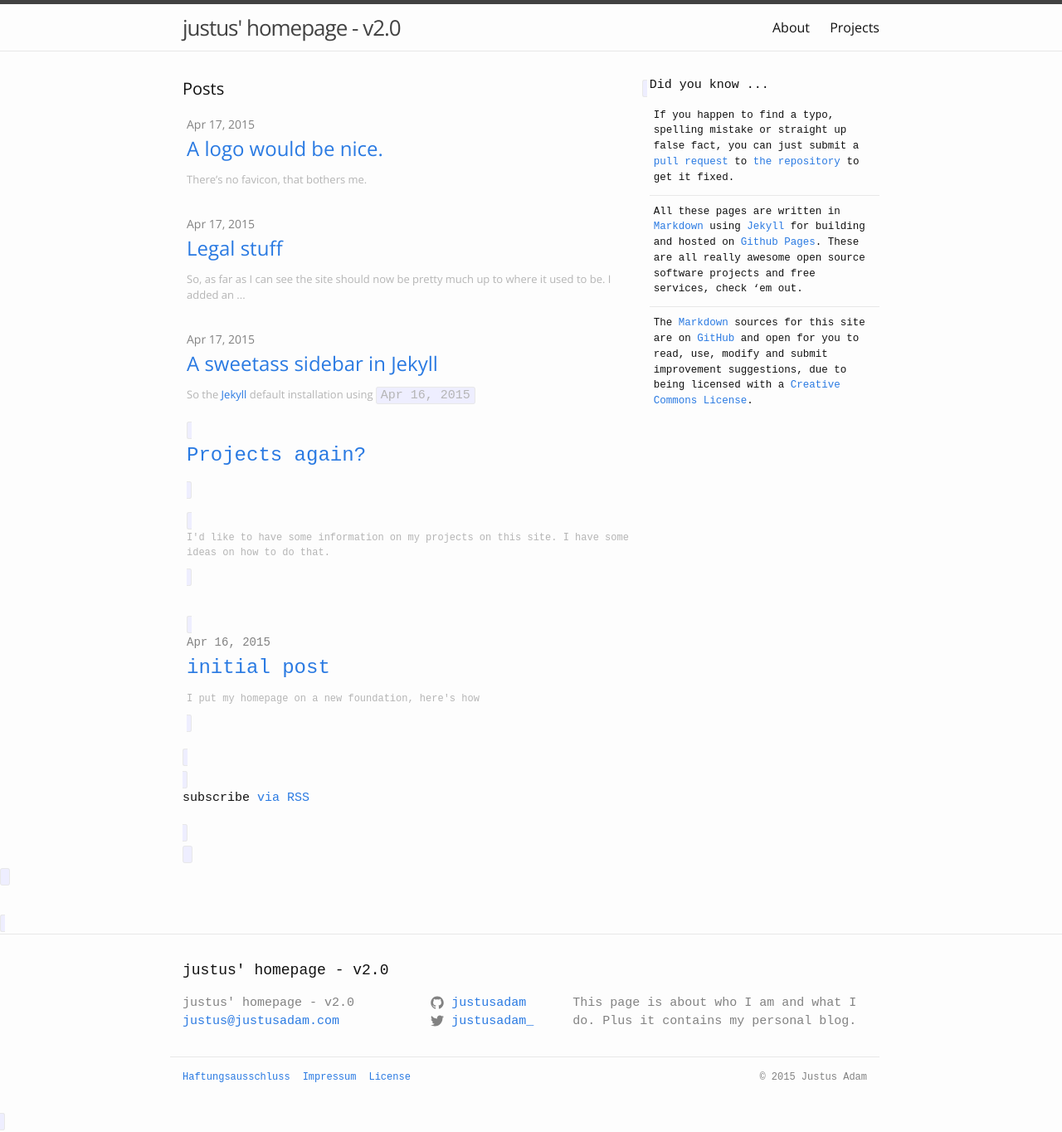
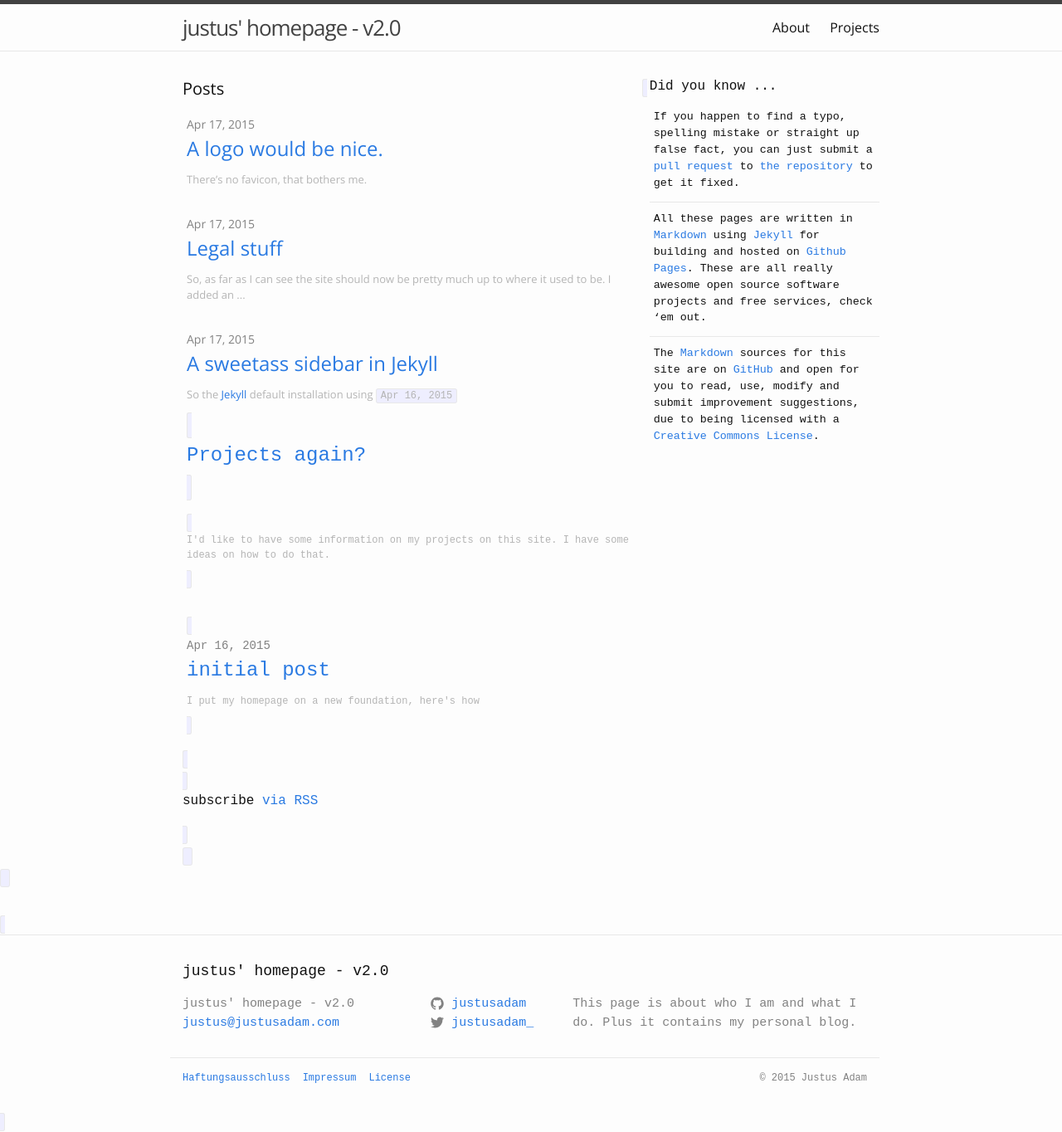
Before and after one commit to JustusAdam/justusadam.github.io, a Jekyll site: the page built from index.html, in a window 1280 px wide. Shown: the whole page at 83% size. Built offline with Jekyll 4.4.1, drawn with Linux system fonts in a browser that asks for light colours; the list of posts is cut into pages by our own code.

Commit message:
trying to fix some styles for code and pre fontsize

```diff
--- a/_sass/_base.scss
+++ b/_sass/_base.scss
@@ -127,7 +127,7 @@
  */
 pre,
 code {
-    font-size: 15px;
+    //font-size: 15px;
     border: 1px solid $grey-color-light;
     border-radius: 3px;
     background-color: #eef;
--- a/_sass/_tools.scss
+++ b/_sass/_tools.scss
@@ -1,5 +1,9 @@
 .small {
   font-size: small;
+
+  pre, code, div, span {
+    font-size: small;
+  }
 }
 
 p.small, .small p, p.smaller, .smaller p {
@@ -8,6 +12,10 @@
 
 .smaller {
   font-size: smaller;
+
+  pre, code, div, span {
+    font-size: smaller;
+  }
 }
 
 .left {
```
